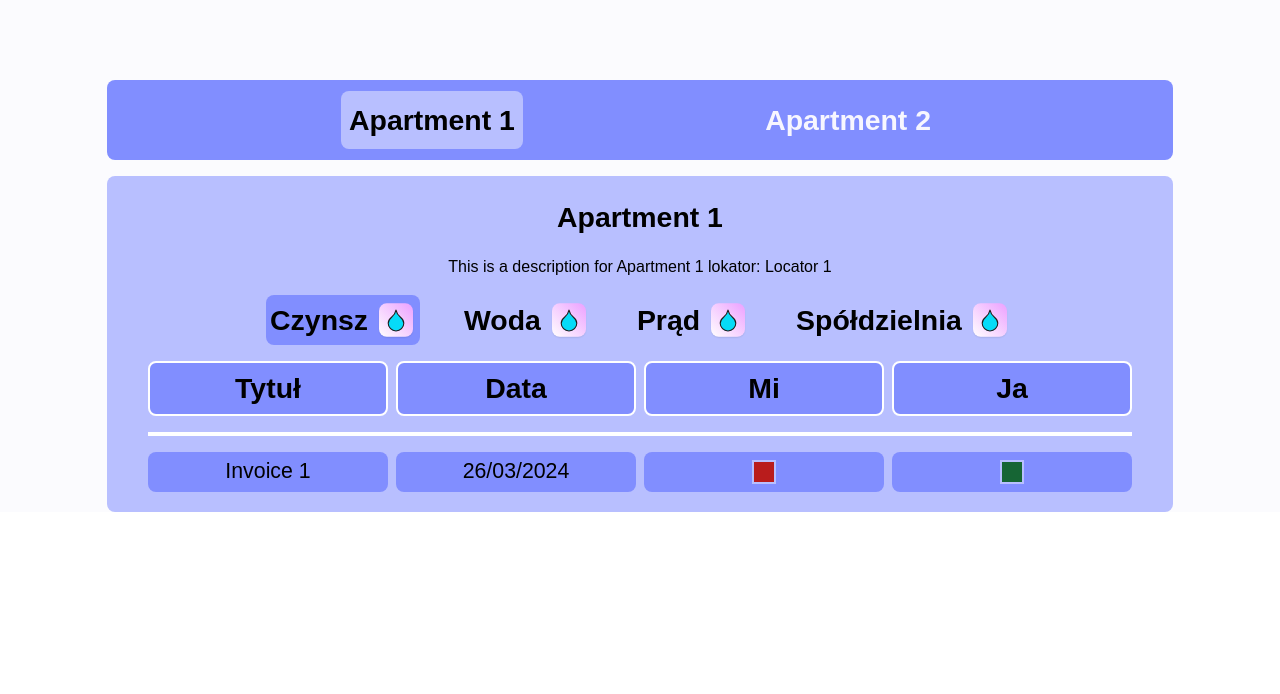
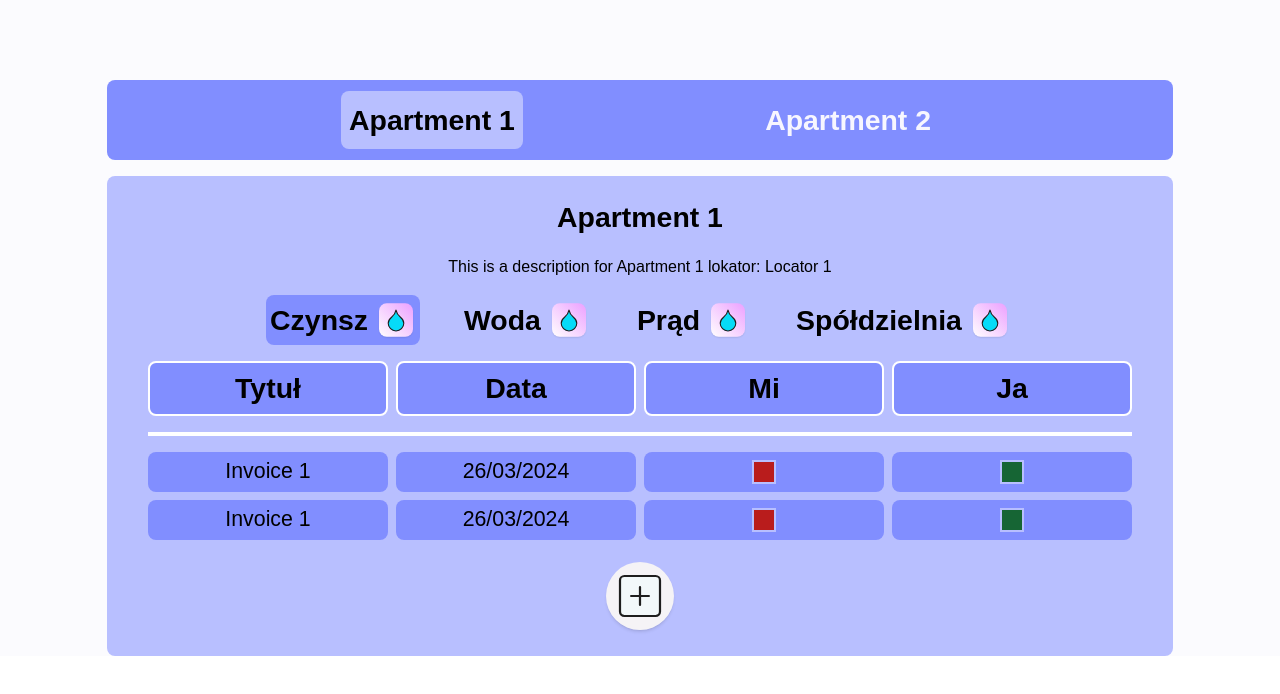
Before and after one commit to Bonioszko/BillTracker, a React (Vite) app in the folder frontend/: page / in a window 1280 px wide. Shown: the top 694 px of the page. Built offline with nearby package versions, Linux system fonts and the light colour scheme.

Commit message:
two poups added

```diff
--- /dev/null
+++ b/frontend/src/components/AddInvoicePopup.tsx
@@ -0,0 +1,27 @@
+interface AddInvoicePopupProps {
+    onClose: () => void;
+    category: string;
+}
+
+const AddInvoicePopup: React.FC<AddInvoicePopupProps> = ({
+    onClose,
+    category,
+}) => {
+    return (
+        <div
+            className="w-screen h-screen fixed top-0 left-0 flex justify-center items-center transition-none"
+            style={{ backgroundColor: "rgba(107, 114, 128, 0.45)" }}
+        >
+            <div className="w-1/2 h-1/2 bg-secondary-color rounded-lg flex flex-col justify-between items-center p-20">
+                <h1>{category}</h1>
+                <button
+                    className="bg-red-700 p-2 border-2 border-black rounded-lg font-bold w-40"
+                    onClick={() => onClose()}
+                >
+                    Anuluj
+                </button>
+            </div>
+        </div>
+    );
+};
+export default AddInvoicePopup;
--- a/frontend/src/components/CurrentApartment.tsx
+++ b/frontend/src/components/CurrentApartment.tsx
@@ -4,6 +4,8 @@ import Cell from "./Cell";
 import TitleInvoices from "./TitleInvoices";
 import water from "../../public/icon (2).svg";
 import Popup from "./Popup";
+import PlusIcon from "../../public/plus.svg";
+import AddInvoicePopup from "./AddInvoicePopup";
 import Checked from "../../public/checkbox-checked-svgrepo-com.svg";
 import { set } from "mongoose";
 
@@ -26,6 +28,7 @@ const CurrentApartment: React.FC<CurrentApartmentProps> = ({
     const [currentInvoices, setCurrentInvoices] = useState<Invoice[]>([]);
     const [popupMe, setPopupMe] = useState(false);
     const [popupTheir, setPopupTheir] = useState(false);
+    const [addInvoicePopup, setAddInvoicePopoup] = useState(false);
     useEffect(() => {
         const filteredInvoices = invoices.filter(
             (invoice) => invoice.category === currentCategory
@@ -81,6 +84,7 @@ const CurrentApartment: React.FC<CurrentApartmentProps> = ({
                             <TitleInvoices title="Ja"></TitleInvoices>
                         </div>
                         <div className="w-full bg-white h-1"></div>
+                        <div className="flex flex-col gap-2">
                             {currentInvoices.length > 0 ? (
                                 currentInvoices.map((invoice, index) => (
                                     <div className="flex gap-2">
@@ -111,7 +115,9 @@ const CurrentApartment: React.FC<CurrentApartmentProps> = ({
                                                     {popupTheir && (
                                                         <Popup
                                                             onClose={() =>
-                                                            setPopupTheir(false)
+                                                                setPopupTheir(
+                                                                    false
+                                                                )
                                                             }
                                                             togglePaidByLocator={() =>
                                                                 togglePaidByLocator(
@@ -132,7 +138,9 @@ const CurrentApartment: React.FC<CurrentApartmentProps> = ({
                                                 <>
                                                     <input
                                                         type="checkbox"
-                                                    checked={invoice.paidByMe}
+                                                        checked={
+                                                            invoice.paidByMe
+                                                        }
                                                         onChange={() =>
                                                             setPopupMe(true)
                                                         }
@@ -141,7 +149,9 @@ const CurrentApartment: React.FC<CurrentApartmentProps> = ({
                                                     {popupMe && (
                                                         <Popup
                                                             onClose={() =>
-                                                            setPopupMe(false)
+                                                                setPopupMe(
+                                                                    false
+                                                                )
                                                             }
                                                             togglePaidByLocator={() =>
                                                                 togglePaidByLocator(
@@ -165,6 +175,23 @@ const CurrentApartment: React.FC<CurrentApartmentProps> = ({
                                 </div>
                             )}
                         </div>
+                        <div className="flex justify-center">
+                            <img
+                                src={PlusIcon}
+                                alt=""
+                                className="w-20 cursor-pointer"
+                                onClick={() => {
+                                    setAddInvoicePopoup(true);
+                                }}
+                            />
+                        </div>
+                    </div>
+                    {addInvoicePopup && (
+                        <AddInvoicePopup
+                            onClose={() => setAddInvoicePopoup(false)}
+                            category={currentCategory}
+                        ></AddInvoicePopup>
+                    )}
                 </div>
             ) : (
                 <></>
--- a/frontend/src/pages/InvoicesPage.tsx
+++ b/frontend/src/pages/InvoicesPage.tsx
@@ -26,6 +26,13 @@ function InvoicesPage() {
             description: "This is a description for Apartment 1",
             locator: "Locator 1",
             invoices: [
+                {
+                    category: "Czynsz",
+                    name: "Invoice 1",
+                    date: new Date(),
+                    paidByMe: true,
+                    paidByLocator: false,
+                },
                 {
                     category: "Czynsz",
                     name: "Invoice 1",
```
Also changed, not shown: frontend/public/plus.svg (added). Lines whose indentation alone changed are shown as unchanged.
